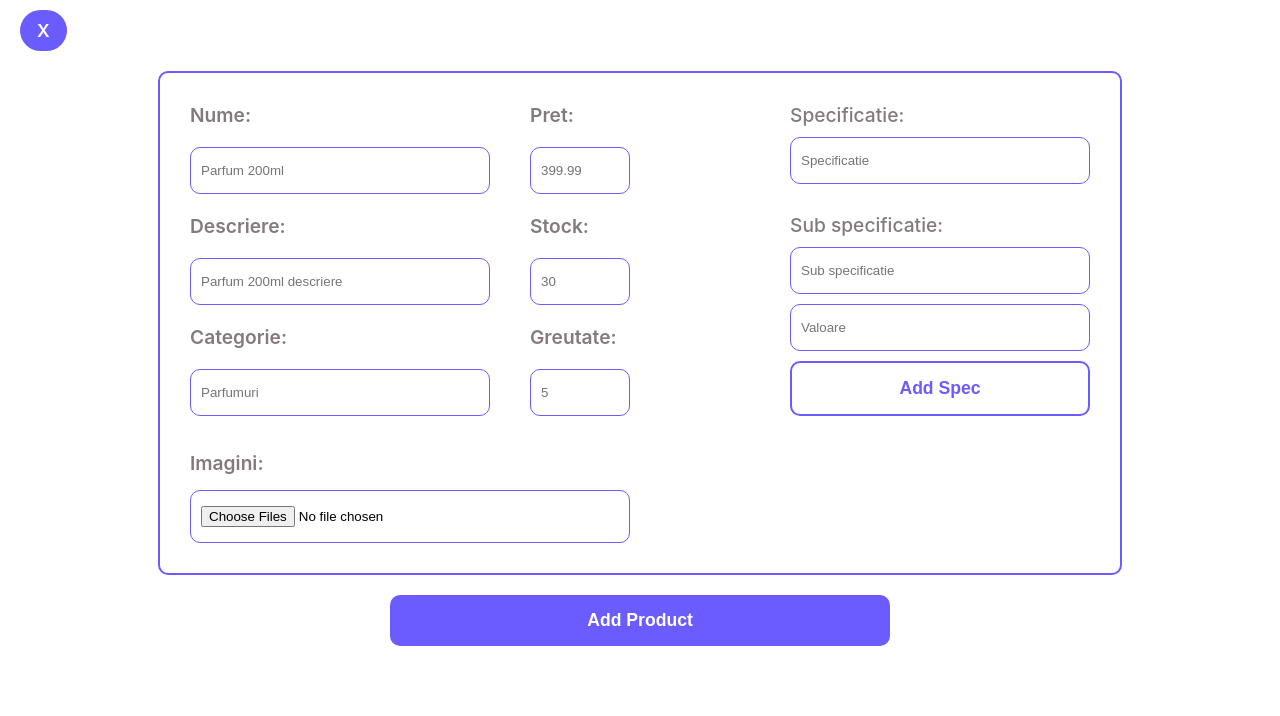
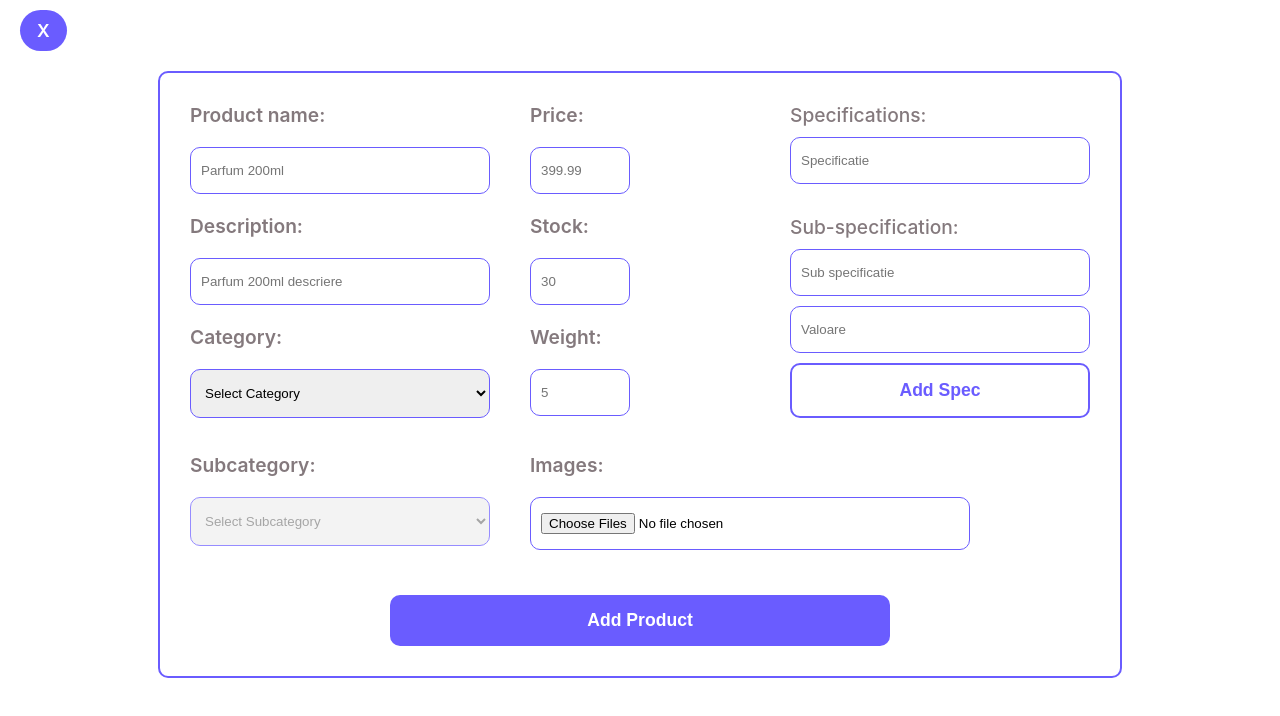
Before and after one commit to AdelinV2/react-spring-ecommerce, a React (Create React App) app in the folder frontend/: page /addItemsPage in a window 1280 px wide. Shown: the top 716 px of the page. Built offline with nearby package versions, Linux system fonts and the light colour scheme.

Commit message:
added select fields for category and responsive subcateogries

```diff
--- a/frontend/src/Pages/AddItemsPage.jsx
+++ b/frontend/src/Pages/AddItemsPage.jsx
@@ -1,15 +1,18 @@
 import { Link } from "react-router-dom";
-import { useState, useEffect } from "react";
+import { useState, useEffect, use } from "react";
 import "../css/AddItemsPage.css";
+import categories from "../assets/CategorySubcategory.jsx";
 
 export default function AddItemsPage() {
   const [isSubmitting, setIsSubmitting] = useState(false);
   const [specifications, setSpecifications] = useState([]);
+  const [category, setCategory] = useState("");
   const [images, setImages] = useState([]);
   const [product, setProduct] = useState({
     sellerId: 0,
     name: "",
     category: "",
+    subCategory: "",
     description: "",
     oldPrice: 0,
     price: 0,
@@ -111,11 +114,12 @@ export default function AddItemsPage() {
         ...product,
         name: formData.get("name"),
         description: formData.get("description"),
-        category: formData.get("category"),
+        category: category,
+        subCategory: formData.get("subcategory"),
         price: parseFloat(formData.get("price")),
         stock: parseInt(formData.get("stock")),
         weight: parseFloat(formData.get("weight")),
-        available: true,
+        available: false,
         images: images,
         specifications: specifications,
       };
@@ -150,6 +154,11 @@ export default function AddItemsPage() {
     });
   }
 
+  function handleCategoryChange(e) {
+    const selectedCategory = e.target.value;
+    setCategory(selectedCategory);
+  }
+
   return (
     <>
       <div className="page">
@@ -160,30 +169,36 @@ export default function AddItemsPage() {
           <form className="add-product-form" onSubmit={handleSubmit}>
             <div className="first-second-container">
               <div className="first-part">
-                <h3 className="form-label">Nume:</h3>
+                <h3 className="form-label">Product name:</h3>
                 <input
                   className="form-input"
                   type="text"
                   name="name"
                   placeholder="Parfum 200ml"
                 />
-                <h3 className="form-label">Descriere:</h3>
+                <h3 className="form-label">Description:</h3>
                 <input
                   className="form-input"
                   type="text"
                   name="description"
                   placeholder="Parfum 200ml descriere"
                 />
-                <h3 className="form-label">Categorie:</h3>
-                <input
-                  className="form-input"
-                  type="text"
+                <h3 className="form-label">Category:</h3>
+                <select
                   name="category"
-                  placeholder="Parfumuri"
-                />
+                  className="form-input select-input"
+                  onChange={handleCategoryChange}
+                >
+                  <option value="">Select Category</option>
+                  {categories.map((cat, index) => (
+                    <option className="option" key={index} value={cat.category}>
+                      {cat.category}
+                    </option>
+                  ))}
+                </select>
               </div>
               <div className="third-part">
-                <h3 className="form-label">Pret:</h3>
+                <h3 className="form-label">Price:</h3>
                 <input
                   className="form-input form-number"
                   type="number"
@@ -199,7 +214,7 @@ export default function AddItemsPage() {
                   name="stock"
                   placeholder="30"
                 />
-                <h3 className="form-label">Greutate:</h3>
+                <h3 className="form-label">Weight:</h3>
 
                 <input
                   className="form-input form-number"
@@ -210,7 +225,7 @@ export default function AddItemsPage() {
               </div>
               <div className="second-part">
                 <div className="specificatie-container">
-                  <h5 className="form-label-inner">Specificatie:</h5>
+                  <h5 className="form-label-inner">Specifications:</h5>
                   <input
                     className="form-input"
                     type="text"
@@ -219,7 +234,7 @@ export default function AddItemsPage() {
                   />
                 </div>
                 <div className="subspec-container">
-                  <h5 className="form-label-inner">Sub specificatie:</h5>
+                  <h5 className="form-label-inner">Sub-specification:</h5>
 
                   <input
                     className="form-input"
@@ -265,7 +280,30 @@ export default function AddItemsPage() {
                 </div>
               ) : null}
             </div>
-            <h3 className="form-label">Imagini:</h3>
+            <div className="subcat-img-container">
+              <div className="subcategory-container">
+                <h3 className="form-label">Subcategory:</h3>
+                <select
+                  name="subcategory"
+                  className="form-input select-input"
+                  disabled={!category}
+                >
+                  <option value="">Select Subcategory</option>
+                  {categories
+                    .find((cat) => cat.category === category)
+                    ?.subcategories.map((subcategory, index) => (
+                      <option
+                        className="option"
+                        key={index}
+                        value={subcategory}
+                      >
+                        {subcategory}
+                      </option>
+                    ))}
+                </select>
+              </div>
+              <div className="images-container">
+                <h3 className="form-label">Images:</h3>
                 <input
                   type="file"
                   className="form-input form-input-file"
@@ -273,11 +311,14 @@ export default function AddItemsPage() {
                   multiple
                   onChange={handleImgChange}
                 />
-          </form>
-
+              </div>
+            </div>
+            <div className="btn-container">
               <button className="form-btn" type="submit">
                 Add Product
               </button>
+            </div>
+          </form>
         </div>
       </div>
     </>
--- /dev/null
+++ b/frontend/src/assets/CategorySubcategory.jsx
@@ -0,0 +1,152 @@
+const categories = [
+  {
+    category: "Laptops, Tablets & Phones",
+    subcategories: [
+      "Laptops",
+      "Windows Laptops",
+      "Gaming Laptops",
+      "Apple Laptops",
+      "Laptop Brands: Asus, Lenovo, HP, Apple, Acer",
+      "Laptop Accessories: Bags, Cooling Stands, Notebook HDDs",
+      "Mobile Phones",
+      "Phone Brands: Samsung, Apple, Motorola, Google, Xiaomi",
+      "Phone Accessories: Cases, Screen Protectors, Chargers",
+      "Prepaid Card Recharge",
+      "Tablets",
+      "Tablet Accessories: Cases, Car Mounts, Docking Stations",
+      "Wearables & Gadgets: Smartwatches, Fitness Bands, Wireless Earbuds",
+      "Product Finder: Laptop",
+      "Product Finder: Phones",
+      "Refurbished Laptops: Asus, Lenovo, HP, Dell, Acer",
+      "Refurbished Phones: Apple, Samsung, Huawei",
+      "Refurbished Smartwatches: Apple, Samsung, Huawei",
+    ],
+  },
+  {
+    category: "PC, Peripherals & Software",
+    subcategories: [
+      "Desktops",
+      "Monitors",
+      "Keyboards & Mice",
+      "Printers & Scanners",
+      "PC Components",
+      "Software & Licenses",
+      "Routers & Networking",
+    ],
+  },
+  {
+    category: "TV, Audio & Photo",
+    subcategories: [
+      "Televisions",
+      "Home Audio Systems",
+      "Headphones",
+      "Streaming Devices",
+      "Cameras",
+      "Drones",
+      "Camera Accessories",
+    ],
+  },
+  {
+    category: "Appliances & Climate Control",
+    subcategories: [
+      "Washing Machines",
+      "Refrigerators",
+      "Microwaves & Ovens",
+      "Dishwashers",
+      "Vacuum Cleaners",
+      "Air Conditioners",
+      "Fans & Air Purifiers",
+    ],
+  },
+  {
+    category: "Gaming, Books & Office",
+    subcategories: [
+      "Game Consoles",
+      "Video Games",
+      "Board Games",
+      "Gaming Chairs",
+      "Office Furniture",
+      "Stationery",
+      "Books",
+    ],
+  },
+  {
+    category: "Grocery",
+    subcategories: [
+      "Snacks",
+      "Drinks",
+      "Coffee & Tea",
+      "Canned Goods",
+      "Cleaning Supplies",
+      "Organic Products",
+    ],
+  },
+  {
+    category: "Fashion",
+    subcategories: [
+      "Men's Clothing",
+      "Women's Clothing",
+      "Kids' Clothing",
+      "Shoes",
+      "Watches",
+      "Accessories",
+    ],
+  },
+  {
+    category: "Personal Care & Cosmetics",
+    subcategories: [
+      "Skin Care",
+      "Hair Care",
+      "Oral Care",
+      "Shavers & Trimmers",
+      "Makeup",
+      "Fragrances",
+    ],
+  },
+  {
+    category: "Home, Garden & DIY",
+    subcategories: [
+      "Furniture",
+      "Home Decor",
+      "Lighting",
+      "Garden Tools",
+      "DIY Tools",
+      "Storage Solutions",
+    ],
+  },
+  {
+    category: "Sport & Travel",
+    subcategories: [
+      "Fitness Equipment",
+      "Outdoor Gear",
+      "Bikes & Scooters",
+      "Camping Equipment",
+      "Luggage",
+      "Travel Accessories",
+    ],
+  },
+  {
+    category: "Auto, Moto & Insurance",
+    subcategories: [
+      "Car Accessories",
+      "Motor Oil & Fluids",
+      "Tires & Wheels",
+      "Batteries",
+      "Car Electronics",
+      "Insurance Services",
+    ],
+  },
+  {
+    category: "Toys, Kids & Baby",
+    subcategories: [
+      "Toys",
+      "Educational Toys",
+      "Baby Strollers",
+      "Car Seats",
+      "Nursery Furniture",
+      "Kids' Fashion",
+    ],
+  },
+];
+
+export default categories;
--- a/frontend/src/css/AddItemsPage.css
+++ b/frontend/src/css/AddItemsPage.css
@@ -1,6 +1,5 @@
 /* General Page Styling */
 .page {
-    overflow: hidden;
     max-width: 100%;
     height: 100vh;
 }
@@ -87,6 +86,12 @@
 }
 
 /* Buttons */
+.btn-container
+{
+    display: flex;
+    margin: 0;
+    justify-content: center;
+}
 .form-btn {
     width: 500px;
     border: none;
@@ -160,6 +165,10 @@
     align-items: center;
 }
 
+.option,.select-input
+{
+}
+
 /* Layout */
 .first-second-container {
     max-height: 350px;
@@ -167,3 +176,16 @@
     display: flex;
     gap: 40px;
 }
+
+.subcat-img-container
+{
+    display: flex;
+    gap:40px
+}
+.images-container,.subcategory-container
+{
+    display: flex;
+    flex-direction: column;
+    gap: 20px;
+    margin-bottom: 30px;
+}
```
Lines whose indentation alone changed are shown as unchanged.
